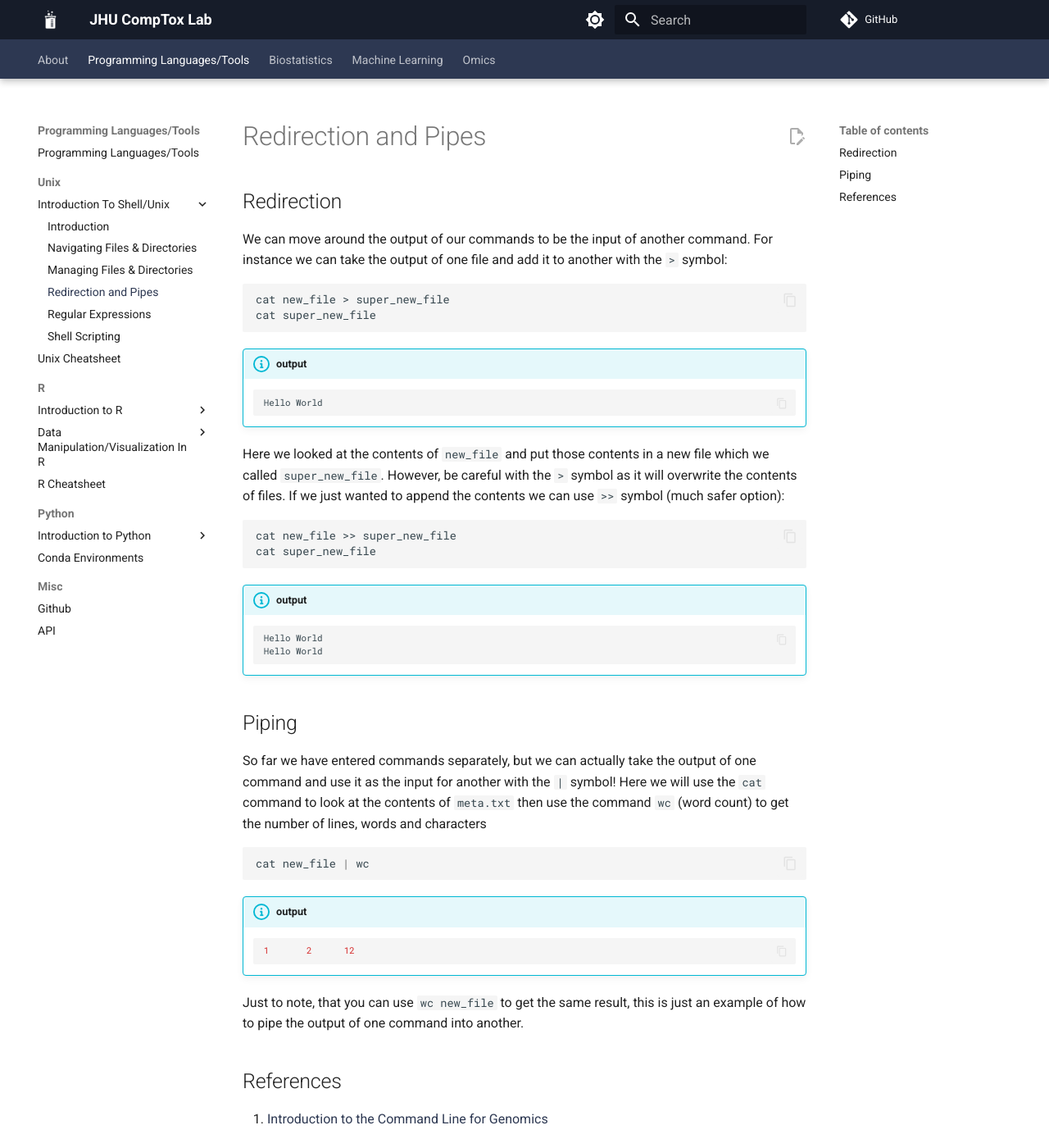
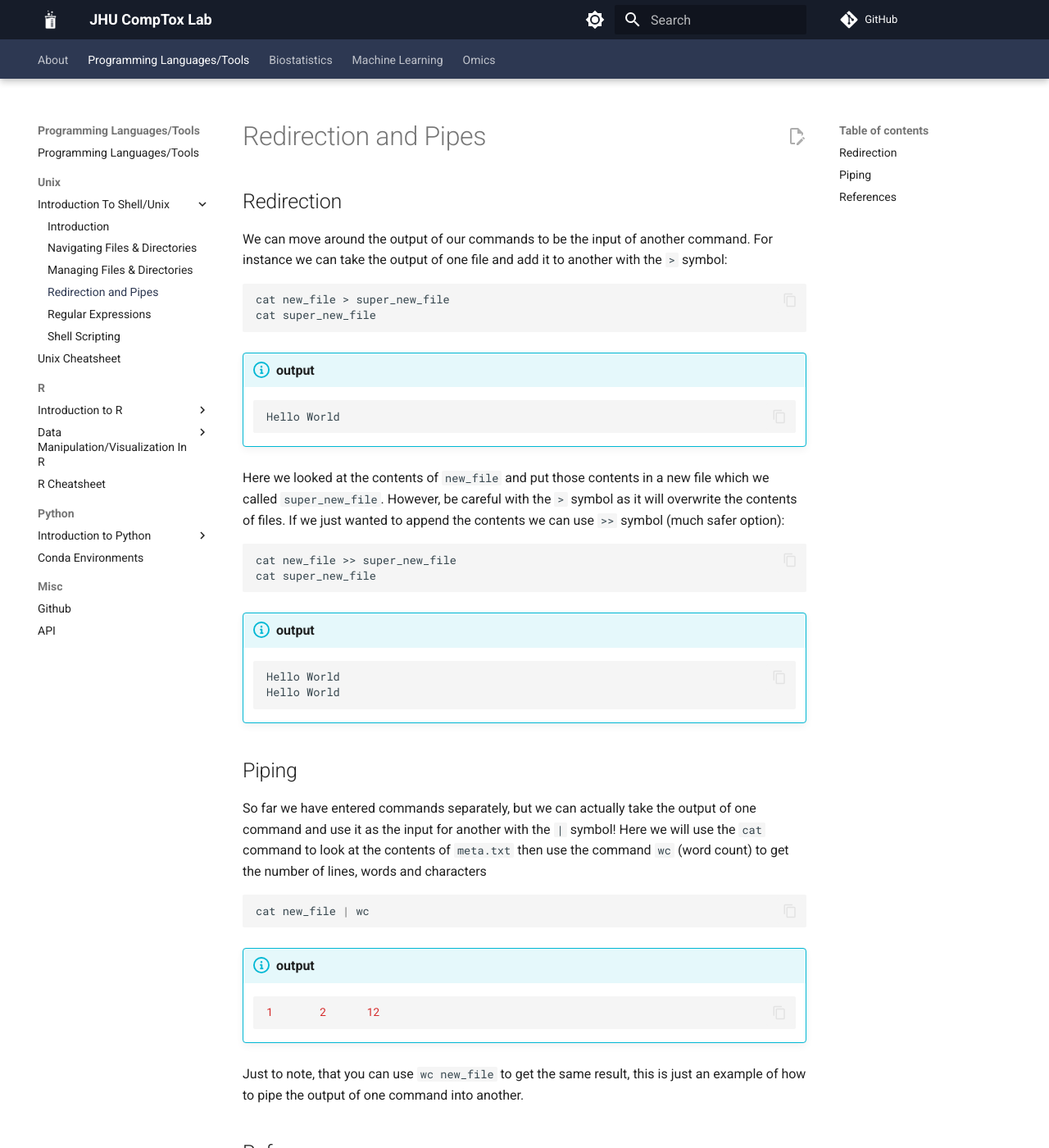
Before and after one commit to comp-tox-jhu/CompToxLab, an MkDocs documentation site: the page built from docs/programming_languages_tools/unix/04_redirection_pipes.md, in a window 1280 px wide and 1400 px high. Shown: the whole window at 82% size. Built offline with MkDocs 1.6.1 and Material for MkDocs 9.7.7, drawn with Linux system fonts in a browser that asks for light colours; comment, search, counter and statistics services are not loaded.

Commit message:
Update extra.css

```diff
--- a/docs/stylesheets/extra.css
+++ b/docs/stylesheets/extra.css
@@ -9,3 +9,8 @@
 @font-face {
     font-weight: bold;
 }
+
+.md-typeset .admonition,
+.md-typeset details {
+  font-size: 16px
+}
```
